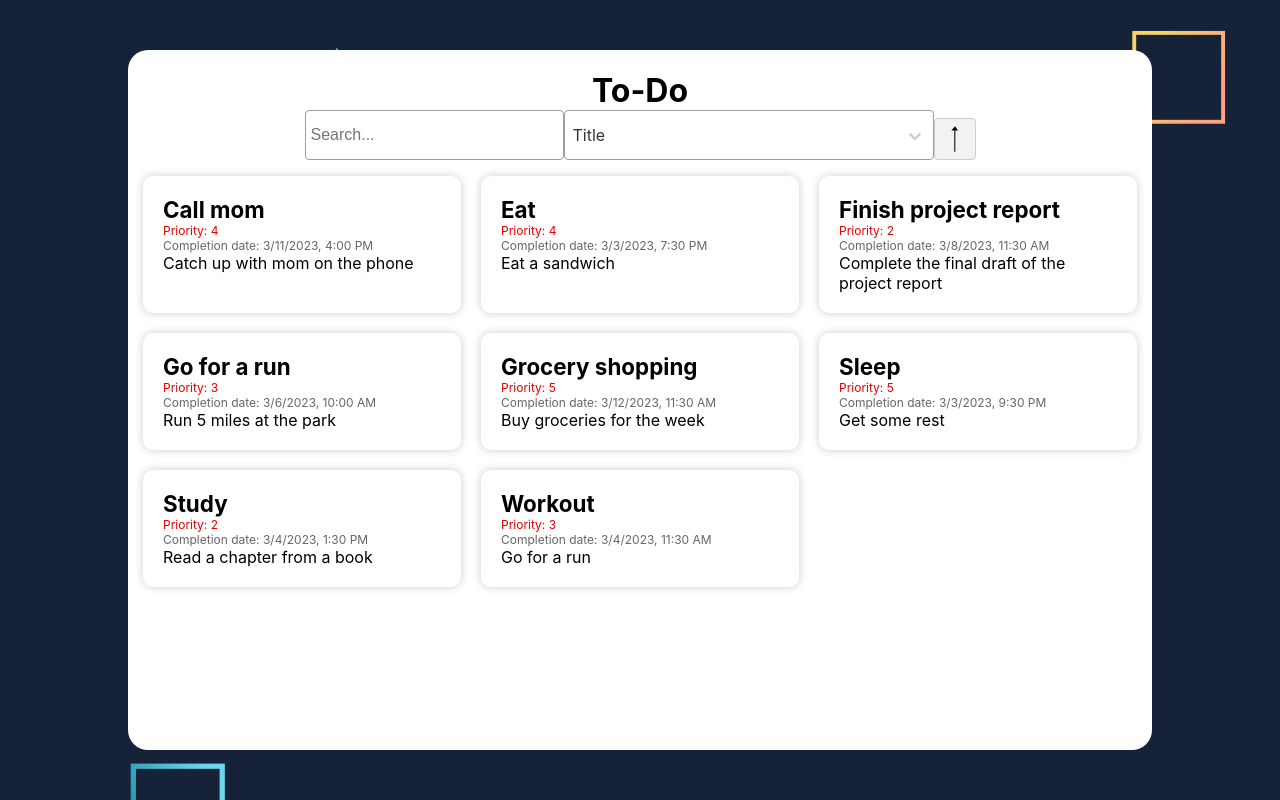
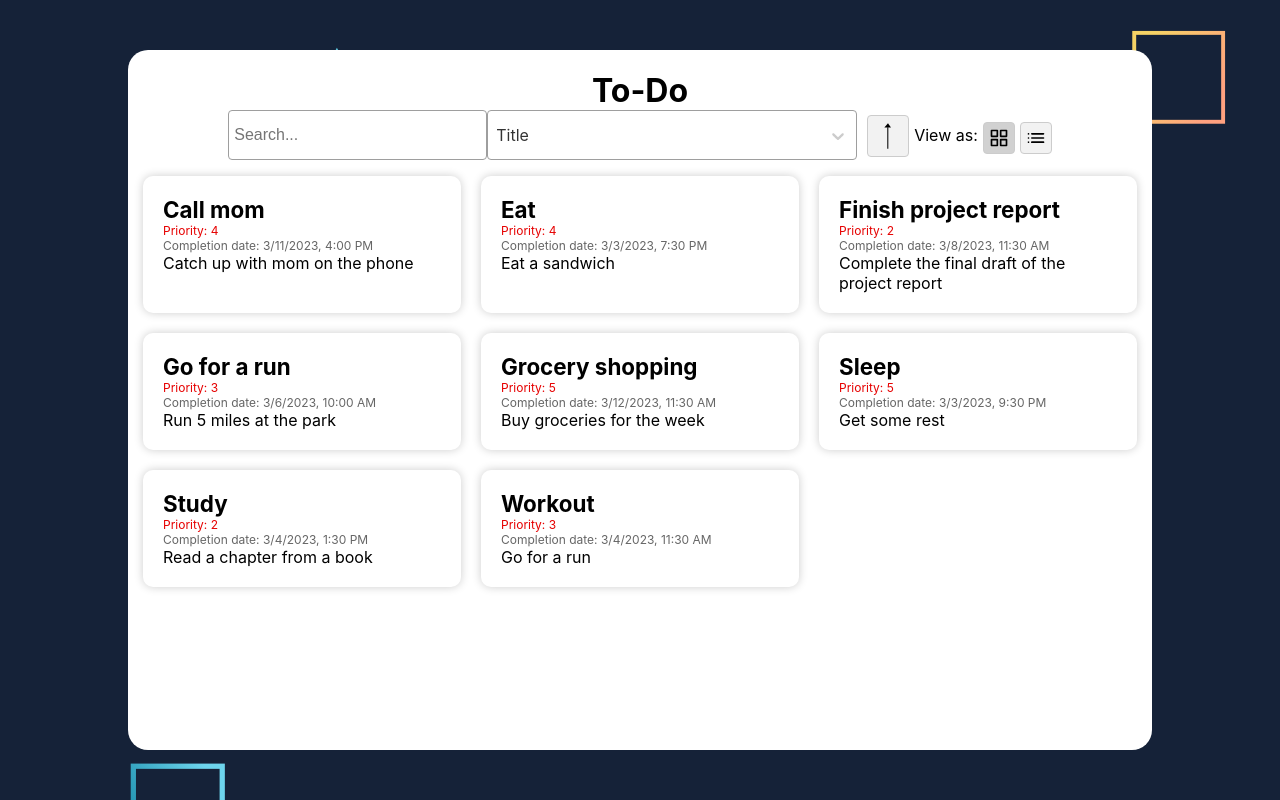
Before and after one commit to DanielGRasmussen/todo-fullstack, a React (Create React App) app: page / in a window 1280 px wide. Built offline with nearby package versions, Linux system fonts and the light colour scheme.

Commit message:
Added Grid/List buttons again and fixed sort direction not being vertically centered

```diff
--- a/src/App.css
+++ b/src/App.css
@@ -91,12 +91,7 @@ h1 {
 	.css-b62m3t-container > div {
 		width: 225px;
 	}
-
-	#sort-direction {
-		margin-bottom: 3px;
-	}
 }
-
 
 #sort-direction {
 	width: 30px;
@@ -106,8 +101,14 @@ h1 {
 	border-radius: 4px;
 	position: relative;
 	cursor: pointer;
-	margin-top: 8px;
+	margin-top: 5px;
 	padding: 5px;
+}
+
+@media screen and (min-width: 500px) {
+	#sort-direction {
+		margin-left: 10px;
+	}
 }
 
 #sort-direction img {
@@ -175,6 +176,36 @@ h1 {
 	animation: fadeOut 0.3s ease-in-out;
 }
 
+#view-as {
+	margin-left: 5px;
+	display: flex;
+	align-items: center;
+}
+
+#view-as img {
+	width: 20px;
+	height: 20px;
+	border: 1px solid #ccc;
+	background-color: #f2f2f2;
+	border-radius: 4px;
+	position: relative;
+	cursor: pointer;
+	margin-top: 5px;
+	margin-left: 5px;
+	padding: 5px;
+}
+
+#view-as img:hover {
+	outline-color: #999;
+	background-color: #e8e8e8;
+}
+
+#view-as img.active {
+	outline-color: #999;
+	background-color: #d1d1d1;
+	cursor: auto;
+}
+
 /* To-do Items Displays */
 #todos {
 	padding: 0 15px;
--- a/src/SearchMenu.tsx
+++ b/src/SearchMenu.tsx
@@ -51,6 +51,27 @@ function SortButton({ onClick }): JSX.Element {
 			)}
 		</div>
 	);
+}
+
+function setTodoStyle(todoStyle: string): void {
+	// Either "grid" or "list" should probably use an enum or boolean "isList" parameter.
+	const todos = document.querySelector("#todos");
+	if (!todos) {
+		return;
+	}
+	// Gets the list style that this isn't.
+	const other: string = todoStyle === "grid" ? "list" : "grid";
+	todos.classList.remove(other);
+	todos.classList.add(todoStyle);
+
+	const selected: HTMLElement = document.querySelector(
+		`#view-as .${todoStyle}`
+	);
+	const deselected: HTMLElement = document.querySelector(
+		`#view-as .${other}`
+	);
+	selected.classList.add("active");
+	deselected.classList.remove("active");
 }
 
 function SearchMenu(
@@ -143,6 +164,23 @@ function SearchMenu(
 				}}
 			/>
 			<SortButton onClick={handleSortOrderChange} />
+			<div id="view-as">
+				<span>View as:</span>
+				<img
+					src={process.env.PUBLIC_URL + "/assets/grid.svg"}
+					className="grid active"
+					alt="Grid"
+					title="Grid"
+					onClick={() => setTodoStyle("grid")}
+				/>
+				<img
+					src={process.env.PUBLIC_URL + "/assets/list.svg"}
+					className="list"
+					alt="List"
+					title="List"
+					onClick={() => setTodoStyle("list")}
+				/>
+			</div>
 		</form>
 	);
 }
```
